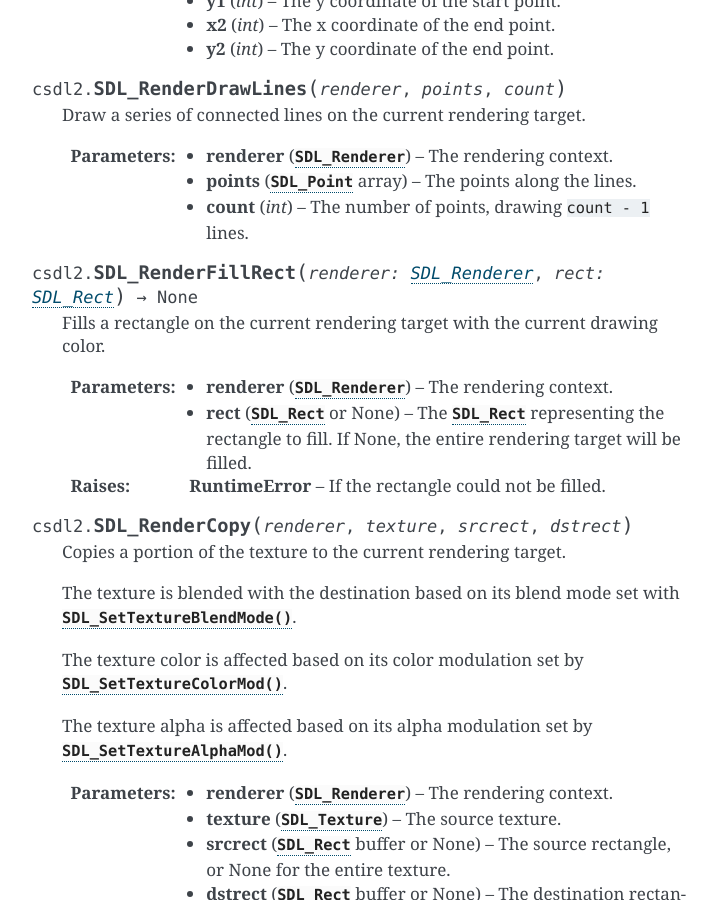
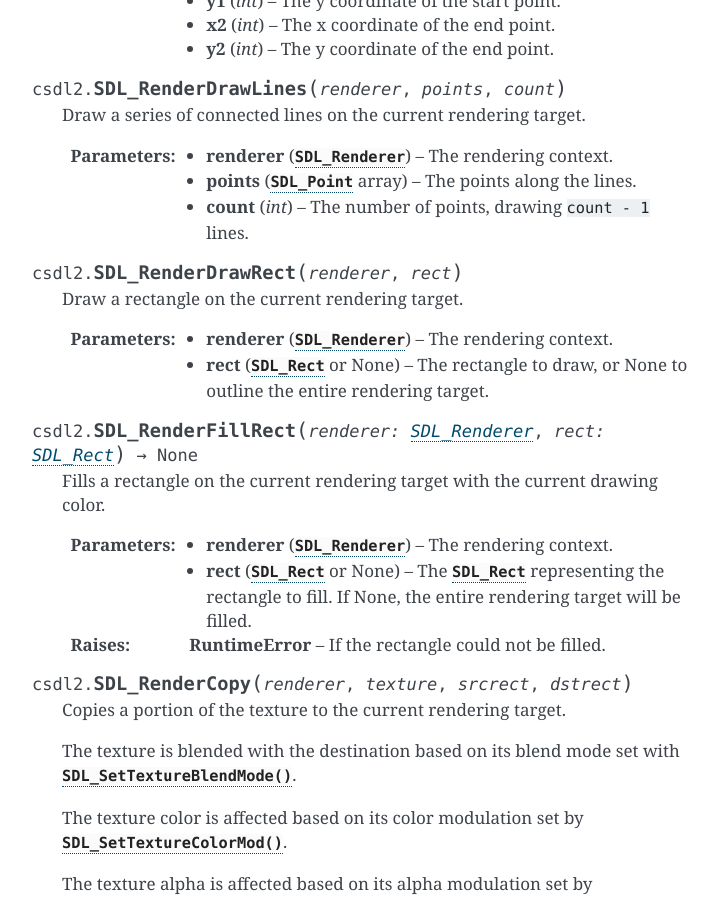
Before and after one commit to pyokagan/pycsdl2, a Sphinx documentation site: the page built from docs/api/render.rst, in a window 1280 px wide and 900 px high, scrolled down 11377 px. Shown: the whole window, without its empty margins (388-1106 px from the left). Built offline with Sphinx 7.4.7, drawn with Linux system fonts in a browser that asks for light colours.

Commit message:
render: implement SDL_RenderDrawRect()

```diff
--- a/docs/api/render.rst
+++ b/docs/api/render.rst
@@ -578,6 +578,16 @@ Drawing
    :type points: :class:`SDL_Point` array
    :param int count: The number of points, drawing ``count - 1`` lines.
 
+.. function:: SDL_RenderDrawRect(renderer, rect)
+
+   Draw a rectangle on the current rendering target.
+
+   :param renderer: The rendering context.
+   :type renderer: :class:`SDL_Renderer`
+   :param rect: The rectangle to draw, or None to outline the entire rendering
+                target.
+   :type rect: :class:`SDL_Rect` or None
+
 .. function:: SDL_RenderFillRect(renderer: SDL_Renderer, rect: SDL_Rect) -> None
 
    Fills a rectangle on the current rendering target with the current drawing
```
Also changed, not shown: 3 other files.
